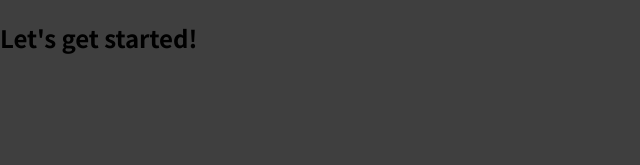
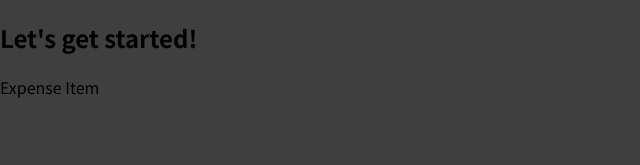
Before and after one commit to suthan83/expensify, a JavaScript app: page / in a window 1280 px wide. Shown: the top 165 px of the page, without its empty margins (0-640 px from the left). Built offline with nearby package versions, Linux system fonts and the light colour scheme.

Commit message:
first custom component

```diff
--- a/src/App.js
+++ b/src/App.js
@@ -1,7 +1,11 @@
+import ExpenseItem from './components/ExpenseItem';
+
+
 function App() {
   return (
     <div>
       <h2>Let's get started!</h2>
+      <ExpenseItem/>
     </div>
   );
 }
--- /dev/null
+++ b/src/components/ExpenseItem.js
@@ -0,0 +1,7 @@
+function ExpenseItem() {
+    return(
+        <div>Expense Item</div>
+    )
+}
+
+export default ExpenseItem;
```
